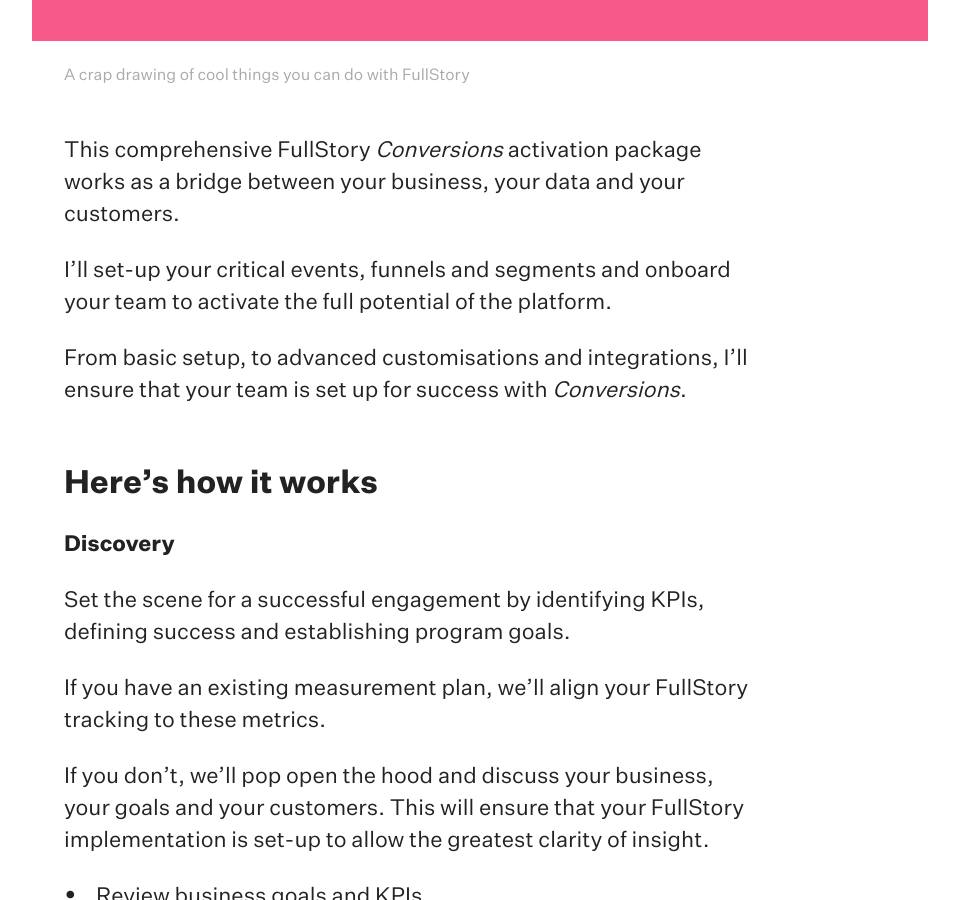
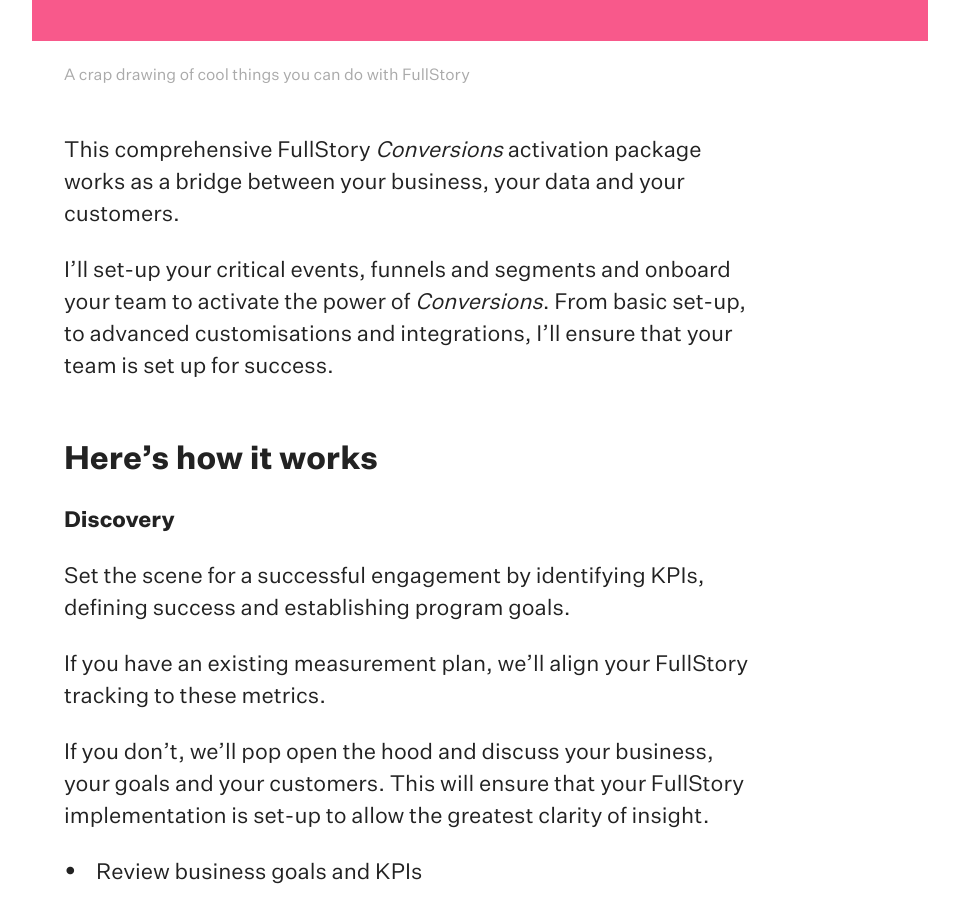
Before and after one commit to olleepalmer/olleepalmer.github.io, a Jekyll site: the page built from services-fullstory-conversions.md, in a window 1280 px wide and 900 px high, scrolled down 1704 px. Shown: the whole window, without its empty margins (160-1119 px from the left). Built offline with Jekyll 4.4.1, drawn with Linux system fonts in a browser that asks for light colours; comment, search, counter and statistics services are not loaded.

Commit message:
Update services-fullstory-conversions.md

```diff
--- a/services-fullstory-conversions.md
+++ b/services-fullstory-conversions.md
@@ -15,9 +15,7 @@
 
 This comprehensive FullStory *Conversions* activation package works as a bridge between your business, your data and your customers.
 
-I'll set-up your critical events, funnels and segments and onboard your team to activate the full potential of the platform.
-
-From basic setup, to advanced customisations and integrations, I'll ensure that your team is set up for success with _Conversions_.
+I'll set-up your critical events, funnels and segments and onboard your team to activate the power of _Conversions_. From basic set-up, to advanced customisations and integrations, I'll ensure that your team is set up for success.
 <br /><br />
 
 
```
